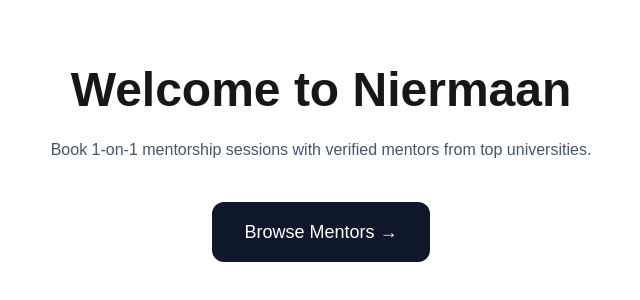
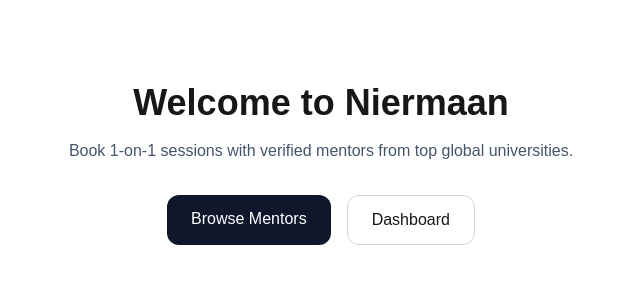
Before and after one commit to TanishhBaddre/niermaan-site, a Next.js app: page / in a window 1280 px wide. Shown: the part 236-536 px from the top of the page, without its empty margins (319-959 px from the left). Built offline with nearby package versions, Linux system fonts and the light colour scheme.

Commit message:
Add homepage route

```diff
--- a/app/page.tsx
+++ b/app/page.tsx
@@ -2,21 +2,32 @@
 
 export default function HomePage() {
   return (
-    <main className="min-h-screen flex flex-col items-center justify-center px-6 text-center">
-      <h1 className="text-5xl font-bold mb-6">
+    <main className="min-h-screen flex items-center justify-center bg-white px-6">
+      <div className="max-w-xl text-center">
+        <h1 className="text-4xl font-bold mb-4">
           Welcome to Niermaan
         </h1>
 
-      <p className="text-slate-600 max-w-xl mb-10">
-        Book 1-on-1 mentorship sessions with verified mentors from top universities.
+        <p className="text-slate-600 mb-8">
+          Book 1-on-1 sessions with verified mentors from top global universities.
         </p>
 
+        <div className="flex gap-4 justify-center">
           <Link
             href="/mentors"
-        className="px-8 py-4 bg-slate-900 text-white rounded-xl text-lg hover:bg-slate-800 transition"
+            className="px-6 py-3 bg-slate-900 text-white rounded-xl hover:bg-slate-800"
           >
-        Browse Mentors →
+            Browse Mentors
           </Link>
+
+          <Link
+            href="/dashboard"
+            className="px-6 py-3 border border-slate-300 rounded-xl hover:bg-slate-50"
+          >
+            Dashboard
+          </Link>
+        </div>
+      </div>
     </main>
   );
 }
```
Lines whose indentation alone changed are shown as unchanged.
